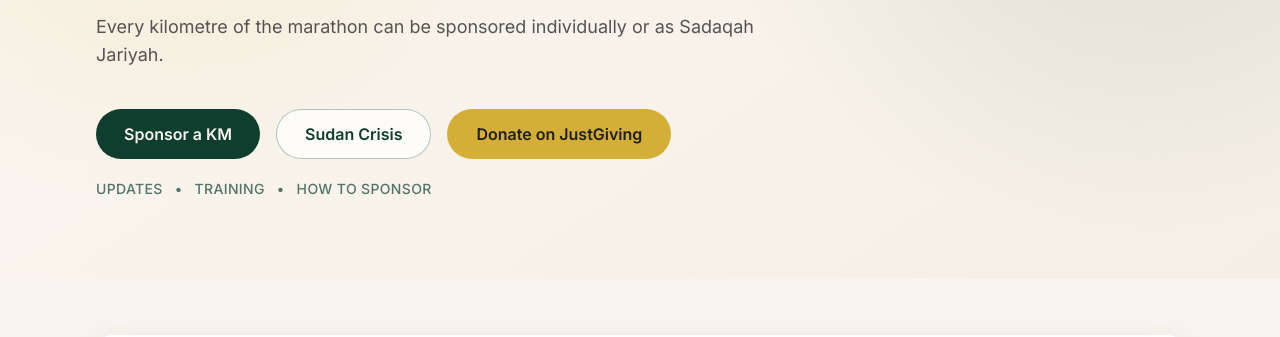
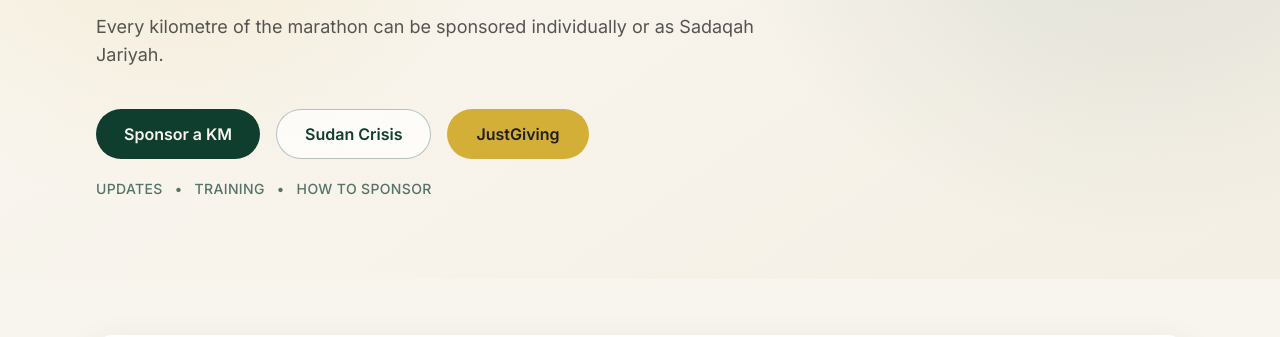
Before and after one commit to Himikid/42km-for-sudan, a website: page index.html in a window 1280 px wide. Shown: the part 303-640 px from the top of the page. Drawn offline with nearby package versions, Linux system fonts and the light colour scheme; no server answers.

Commit message:
Shorten hero JustGiving CTA label

```diff
--- a/index.html
+++ b/index.html
@@ -77,7 +77,7 @@
               rel="noopener noreferrer"
               class="inline-flex items-center justify-center rounded-full border border-gold/60 bg-gold px-7 py-3 text-base font-semibold text-dark transition hover:-translate-y-0.5 hover:bg-[#c39d27]"
             >
-              Donate on JustGiving
+              JustGiving
             </a>
           </div>
           <div class="mt-5 flex flex-wrap items-center gap-x-3 gap-y-2 text-xs font-medium uppercase tracking-wide text-deepGreen/70 sm:text-sm">
```
